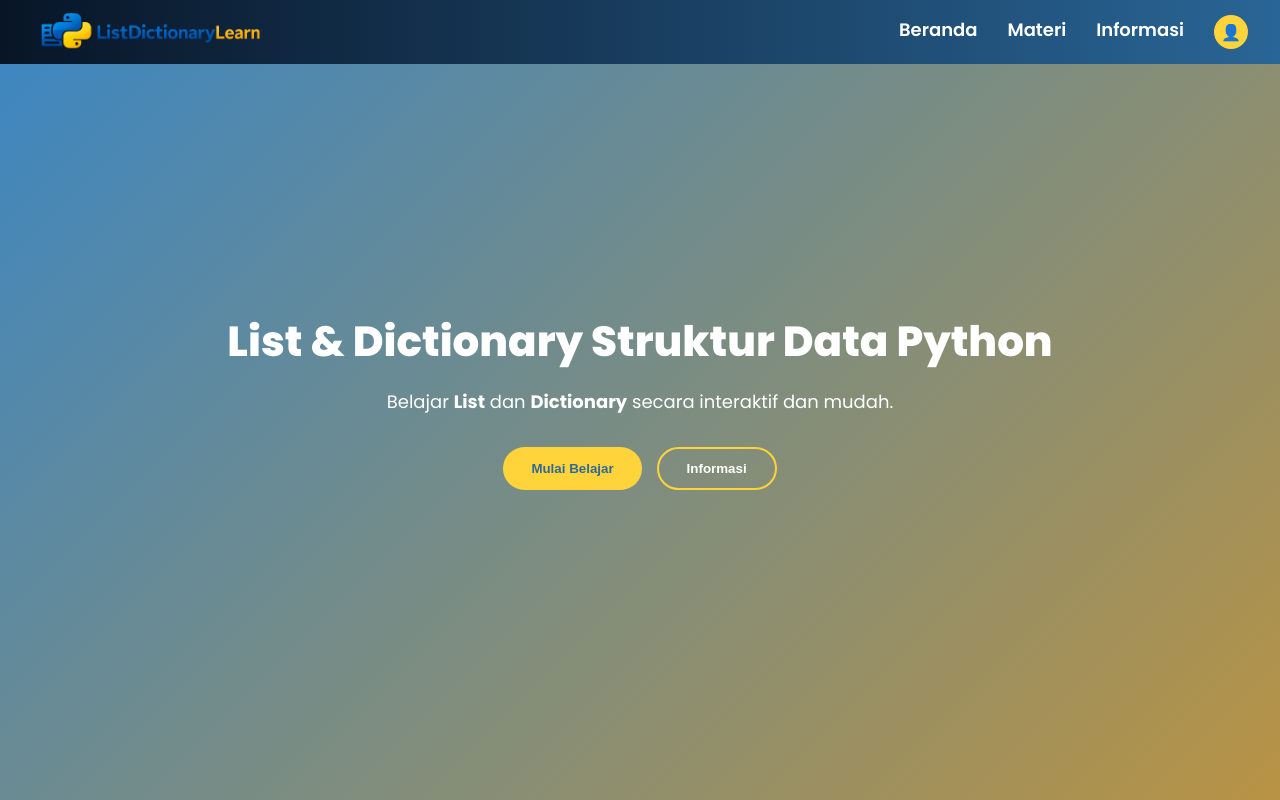
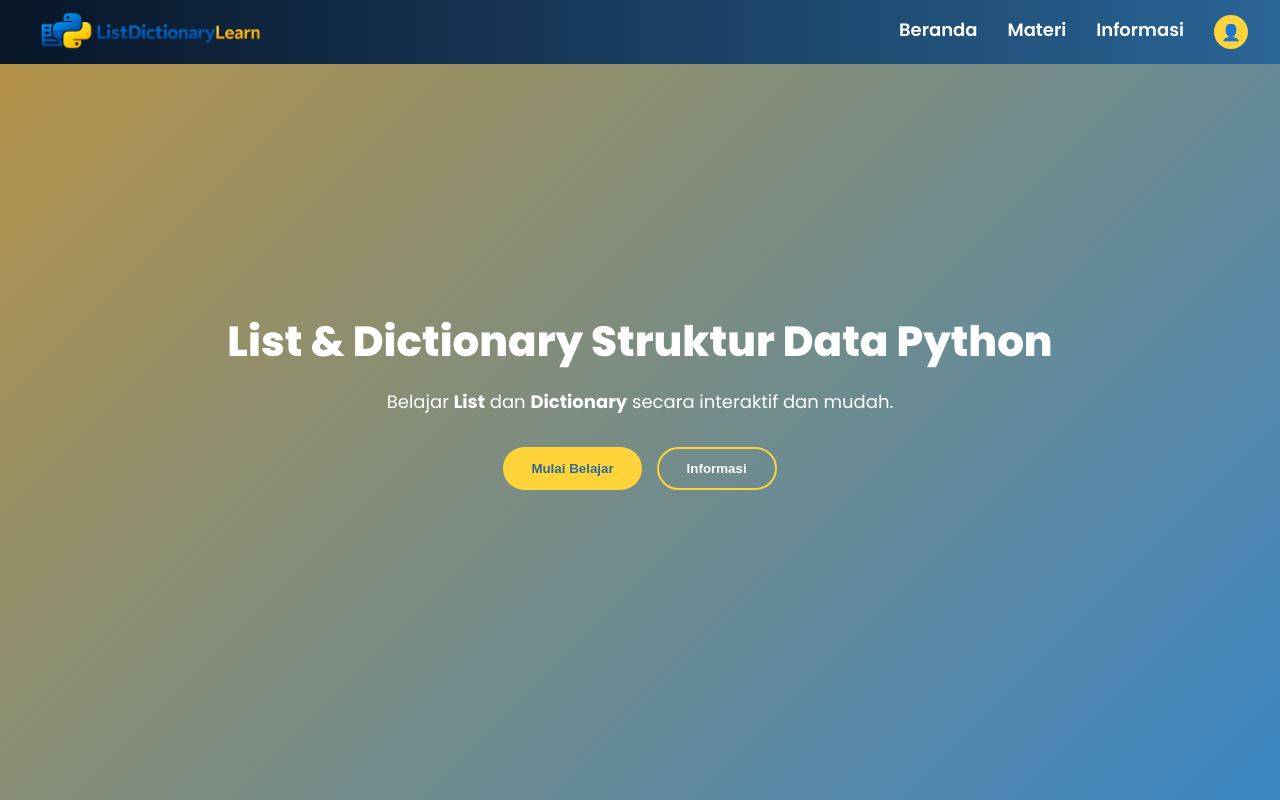
Before and after one commit to Halooci/Lidict, a React (Vite) app: page / in a window 1280 px wide. Shown: the top 800 px of the page. Built offline with nearby package versions, Linux system fonts and the light colour scheme.

Commit message:
warna landing semula

```diff
--- a/src/pages/Landing.jsx
+++ b/src/pages/Landing.jsx
@@ -68,7 +68,7 @@ const styles = {
 
   hero: {
     minHeight: "100vh",
-    background: "linear-gradient(135deg, #3a86c4, #b89344)",
+    background: "linear-gradient(135deg, #b89344, #3a86c4)",
     color: "white",
 
     display: "flex",
```
